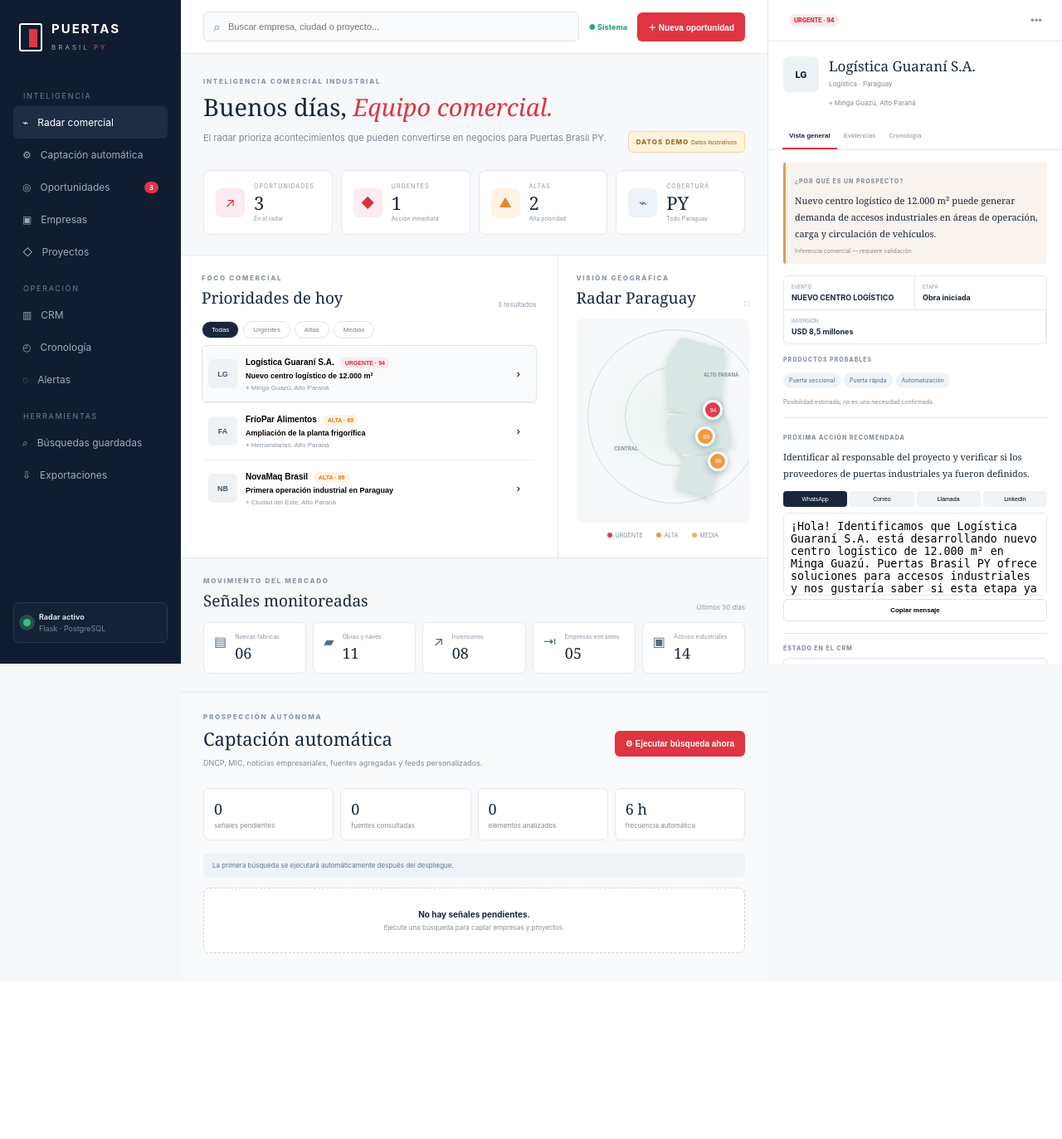
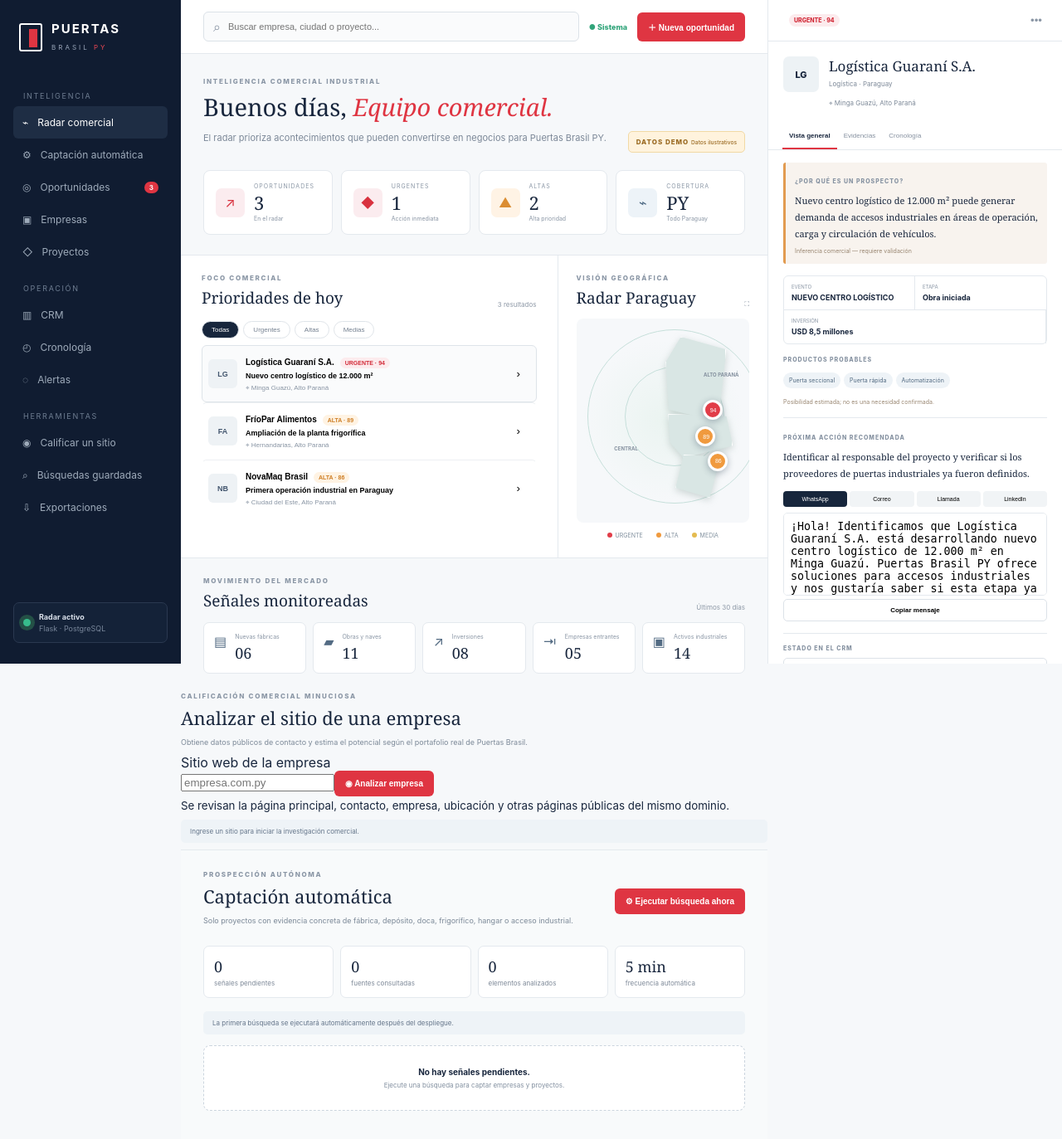
Before and after one commit to Puertas559/portas, a Flask app: page / in a window 1280 px wide. Shown: the whole page at 83% size. Before the commit the page ends 1149 px from the top, so only its background shows below. Run offline with Flask 3, Linux system fonts and the light colour scheme; parts of the project's set-up code (start-up, migrations or seed data) failed here and were passed over.

Commit message:
Add detailed website qualification workspace

```diff
--- a/app/templates/index.html
+++ b/app/templates/index.html
@@ -15,7 +15,7 @@
     <nav>
       <p>INTELIGENCIA</p><a class="active" href="#radar">⌁ <span>Radar comercial</span></a><a href="#captacion">⚙ <span>Captación automática</span>{% if prospect_total %}<b>{{ prospect_total }}</b>{% endif %}</a><a href="#prioridades">◎ <span>Oportunidades</span><b>{{ leads|length }}</b></a><a href="#empresas">▣ <span>Empresas</span></a><a href="#projetos">◇ <span>Proyectos</span></a>
       <p>OPERACIÓN</p><a href="#crm">▥ <span>CRM</span></a><a href="#timeline">◴ <span>Cronología</span></a><a href="#alertas">◌ <span>Alertas</span></a>
-      <p>HERRAMIENTAS</p><a href="#pesquisas">⌕ <span>Búsquedas guardadas</span></a><a href="/api/exports/status">⇩ <span>Exportaciones</span></a>
+      <p>HERRAMIENTAS</p><a href="#triage">◉ <span>Calificar un sitio</span></a><a href="#pesquisas">⌕ <span>Búsquedas guardadas</span></a><a href="/api/exports/status">⇩ <span>Exportaciones</span></a>
     </nav>
     <div class="radar-status"><i></i><span><b>Radar activo</b><small>Flask · PostgreSQL</small></span></div>
   </aside>
@@ -54,9 +54,24 @@
 
     <section class="signals" id="alertas"><div class="section-head"><div><p class="eyebrow">MOVIMIENTO DEL MERCADO</p><h2>Señales monitoreadas</h2></div><span>Últimos 30 días</span></div><div class="signal-grid"><article>▤ <span><small>Nuevas fábricas</small><b>06</b></span></article><article>▰ <span><small>Obras y naves</small><b>11</b></span></article><article>↗ <span><small>Inversiones</small><b>08</b></span></article><article>⇥ <span><small>Empresas entrantes</small><b>05</b></span></article><article>▣ <span><small>Activos industriales</small><b>14</b></span></article></div></section>
 
+    <section class="site-triage" id="triage">
+      <div class="capture-head"><div><p class="eyebrow">CALIFICACIÓN COMERCIAL MINUCIOSA</p><h2>Analizar el sitio de una empresa</h2><p>Obtiene datos públicos de contacto y estima el potencial según el portafolio real de Puertas Brasil.</p></div></div>
+      <form id="siteAnalysisForm" class="site-form"><label for="companyWebsite">Sitio web de la empresa</label><div><input id="companyWebsite" name="url" type="text" inputmode="url" placeholder="empresa.com.py" required><button class="primary" type="submit">◉ Analizar empresa</button></div><small>Se revisan la página principal, contacto, empresa, ubicación y otras páginas públicas del mismo dominio.</small></form>
+      <p class="capture-message" id="siteAnalysisMessage">Ingrese un sitio para iniciar la investigación comercial.</p>
+      <div id="siteAnalysisResults" class="analysis-list">
+        {% for analysis in website_analyses %}
+        <article class="analysis-card">
+          <div class="analysis-score"><strong>{{ analysis.potential_score }}</strong><small>{{ analysis.potential_level }}</small></div>
+          <div class="analysis-main"><span class="source-type">{{ analysis.pages_analyzed }} PÁGINAS ANALIZADAS</span><h3>{{ analysis.company_name }}</h3><p><b>Sector:</b> {{ analysis.sector }} · <b>Tamaño:</b> {{ analysis.company_size }}</p><a href="{{ analysis.url }}" target="_blank" rel="noopener">Abrir sitio ↗</a></div>
+          <div class="analysis-grid"><div><b>Contacto</b><span>{{ analysis.emails|join(', ') or 'No encontrado' }}</span><span>{{ analysis.phones|join(', ') or 'No encontrado' }}</span>{% if analysis.whatsapp %}<span>WhatsApp: {{ analysis.whatsapp }}</span>{% endif %}</div><div><b>Dirección y responsables</b><span>{{ analysis.address or 'No encontrado' }}</span><span>{{ analysis.contacts|join(', ') or 'No identificado' }}</span></div><div><b>Productos probables</b><span>{{ analysis.products|join(', ') or 'Requiere validación' }}</span></div><div><b>Servicios recomendados</b><span>{{ analysis.services|join(', ') }}</span></div></div>
+        </article>
+        {% endfor %}
+      </div>
+    </section>
+
     <section class="capture" id="captacion">
-      <div class="capture-head"><div><p class="eyebrow">PROSPECCIÓN AUTÓNOMA</p><h2>Captación automática</h2><p>DNCP, MIC, noticias empresariales, fuentes agregadas y feeds personalizados.</p></div><button class="primary" id="runCollector">⚙ Ejecutar búsqueda ahora</button></div>
-      <div class="capture-stats"><span><b>{{ prospect_total }}</b> señales pendientes</span><span><b>{% if last_collector_run %}{{ last_collector_run.sources_scanned }}{% else %}0{% endif %}</b> fuentes consultadas</span><span><b>{% if last_collector_run %}{{ last_collector_run.items_scanned }}{% else %}0{% endif %}</b> elementos analizados</span><span><b>6 h</b> frecuencia automática</span></div>
+      <div class="capture-head"><div><p class="eyebrow">PROSPECCIÓN AUTÓNOMA</p><h2>Captación automática</h2><p>Solo proyectos con evidencia concreta de fábrica, depósito, doca, frigorífico, hangar o acceso industrial.</p></div><button class="primary" id="runCollector">⚙ Ejecutar búsqueda ahora</button></div>
+      <div class="capture-stats"><span><b>{{ prospect_total }}</b> señales pendientes</span><span><b>{% if last_collector_run %}{{ last_collector_run.sources_scanned }}{% else %}0{% endif %}</b> fuentes consultadas</span><span><b>{% if last_collector_run %}{{ last_collector_run.items_scanned }}{% else %}0{% endif %}</b> elementos analizados</span><span><b>5 min</b> frecuencia automática</span></div>
       <p class="capture-message" id="collectorMessage">{% if last_collector_run %}Última ejecución: {{ 'COMPLETADA' if last_collector_run.status == 'COMPLETED' else 'CON ERRORES' if last_collector_run.status == 'FAILED' else 'EN CURSO' }} · {{ last_collector_run.signals_created }} señales nuevas{% else %}La primera búsqueda se ejecutará automáticamente después del despliegue.{% endif %}</p>
       <div class="prospect-list">
         {% for signal in prospect_signals %}
```
